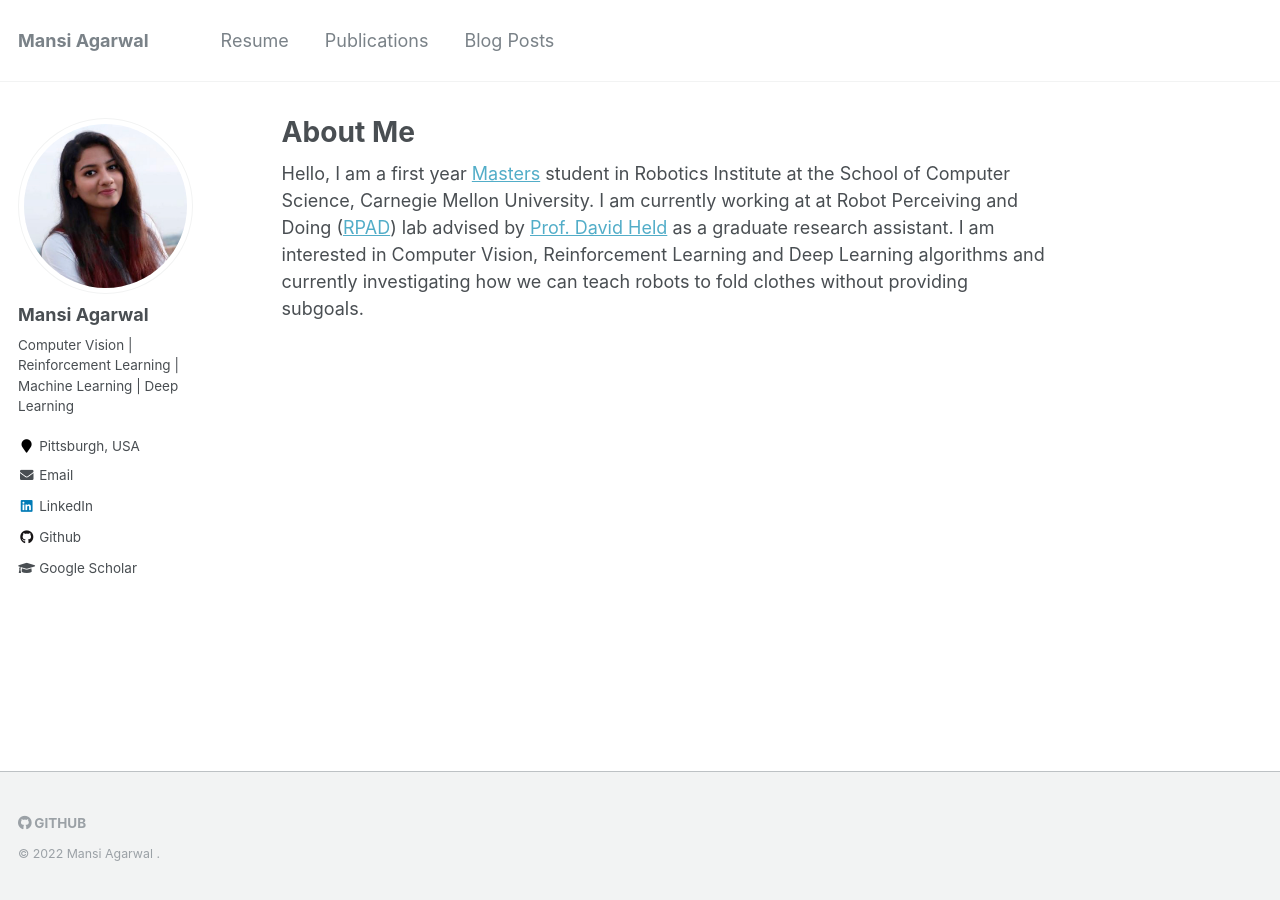
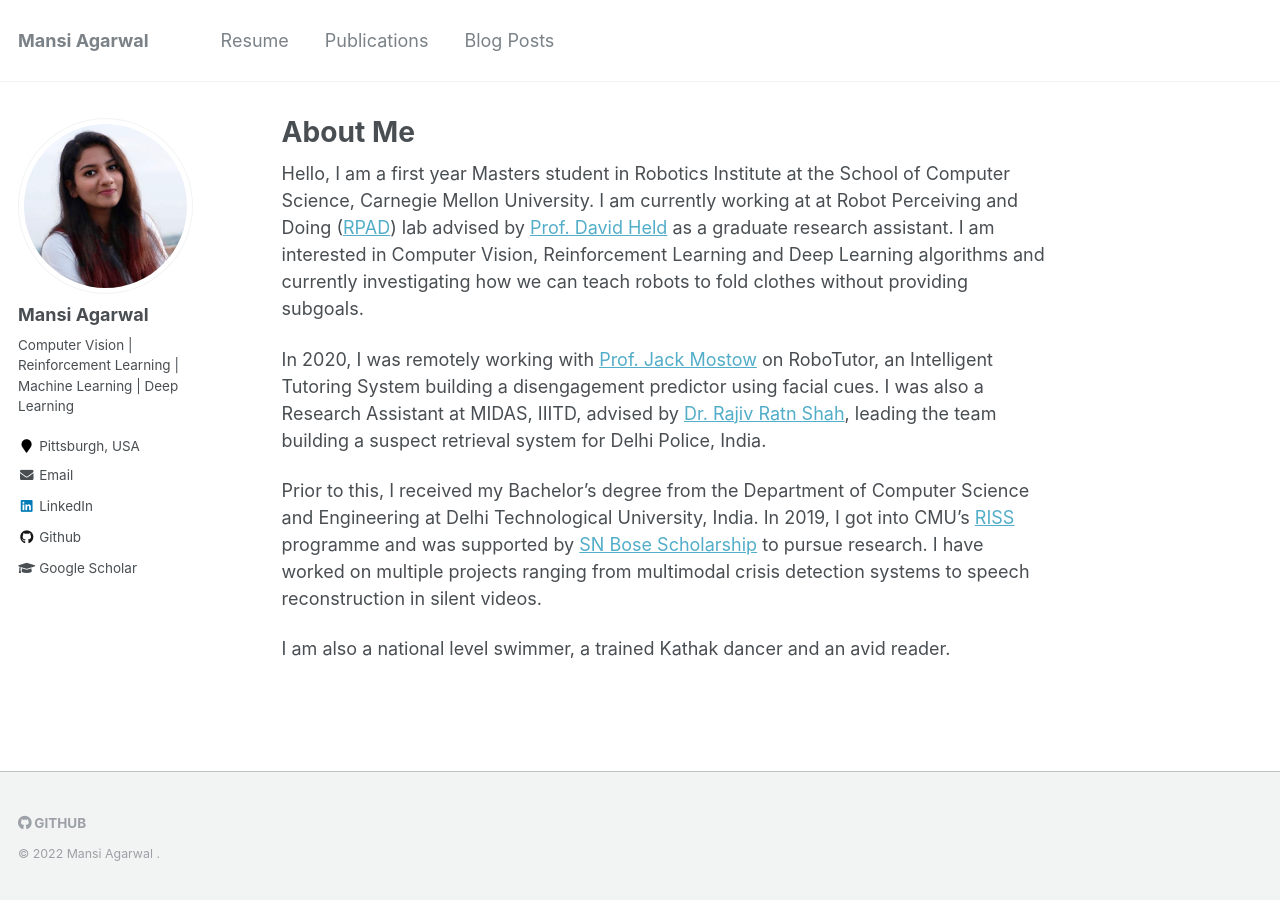
Before and after one commit to MansiAgarwal11/MansiAgarwal11.github.io, a Jekyll site: the page built from _pages/about.md, in a window 1280 px wide. Built offline with Jekyll 4.4.1, drawn with Linux system fonts in a browser that asks for light colours.

Commit message:
Update about.md

```diff
--- a/_pages/about.md
+++ b/_pages/about.md
@@ -8,4 +8,10 @@ redirect_from:
   - /about.html
 ---
 
-Hello, I am a first year [Masters](https://www.ri.cmu.edu/education/academic-programs/master-of-science-robotics/) student in Robotics Institute at the School of Computer Science, Carnegie Mellon University. I am currently working at at Robot Perceiving and Doing ([RPAD](https://r-pad.github.io)) lab advised by [Prof. David Held](https://davheld.github.io) as a graduate research assistant. I am interested in Computer Vision, Reinforcement Learning and Deep Learning algorithms and currently investigating how we can teach robots to fold clothes without providing subgoals.
+Hello, I am a first year Masters student in Robotics Institute at the School of Computer Science, Carnegie Mellon University. I am currently working at at Robot Perceiving and Doing ([RPAD](https://r-pad.github.io)) lab advised by [Prof. David Held](https://davheld.github.io) as a graduate research assistant. I am interested in Computer Vision, Reinforcement Learning and Deep Learning algorithms and currently investigating how we can teach robots to fold clothes without providing subgoals.
+
+In 2020, I was remotely working with [Prof. Jack Mostow](https://scholar.google.ca/citations?user=P0Mv6pIAAAAJ&hl=en) on RoboTutor, an Intelligent Tutoring System building a disengagement predictor using facial cues. I was also a Research Assistant at MIDAS, IIITD, advised by [Dr. Rajiv Ratn Shah](https://scholar.google.com.sg/citations?user=WAChZv4AAAAJ&hl=en), leading the team building a suspect retrieval system for Delhi Police, India.
+
+Prior to this, I received my Bachelor’s degree from the Department of Computer Science and Engineering at Delhi Technological University, India. In 2019, I got into CMU’s [RISS](https://riss.ri.cmu.edu) programme and was supported by [SN Bose Scholarship](https://www.winstepforward.org/sn-bose-scholars/) to pursue research. I have worked on multiple projects ranging from multimodal crisis detection systems to speech reconstruction in silent videos.
+
+I am also a national level swimmer, a trained Kathak dancer and an avid reader.
```
